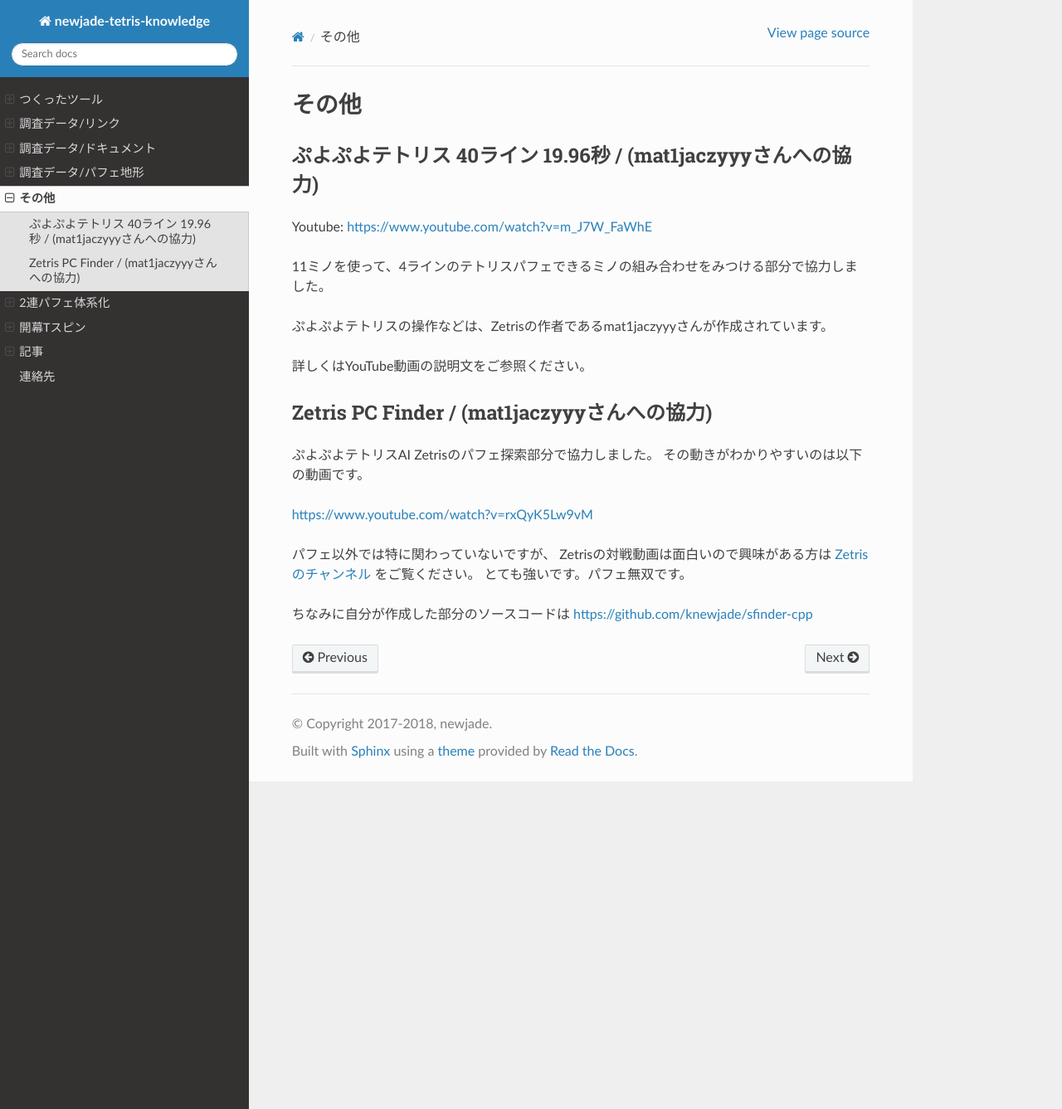
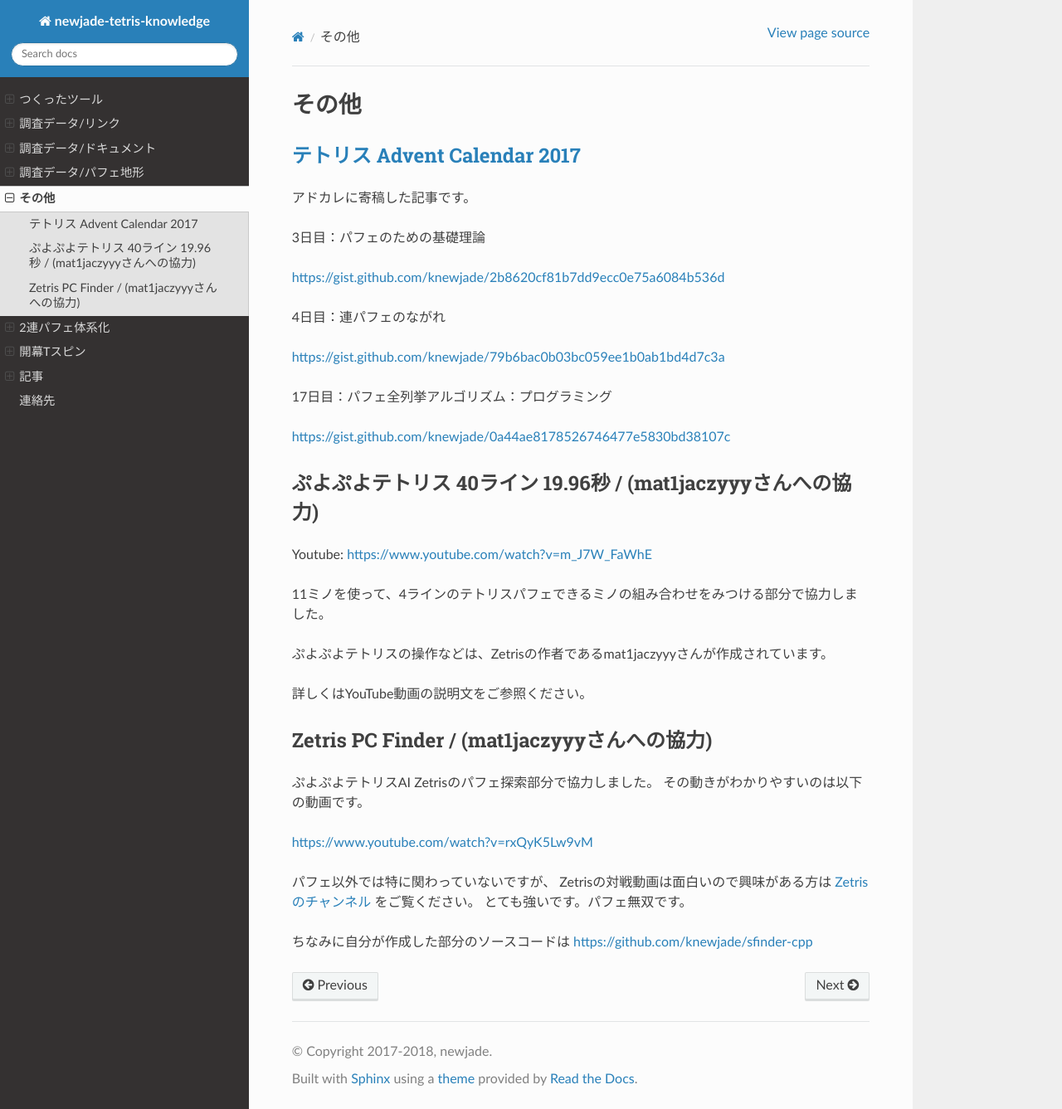
Before and after one commit to knewjade/tetris-knowledge-sphinx, a Sphinx documentation site: the page built from source/other.rst, in a window 1280 px wide and 1337 px high. Shown: the whole window at 83% size. Built offline with Sphinx 7.4.7 and the Read the Docs theme 2.0.0, drawn with Linux system fonts in a browser that asks for light colours.

Commit message:
Update other.rst

```diff
--- a/source/other.rst
+++ b/source/other.rst
@@ -1,6 +1,24 @@
 ========================
 その他
 ========================
+
+`テトリス Advent Calendar 2017 <https://adventar.org/calendars/2379>`_
+=========================================================================
+
+アドカレに寄稿した記事です。
+
+3日目：パフェのための基礎理論
+
+https://gist.github.com/knewjade/2b8620cf81b7dd9ecc0e75a6084b536d
+
+4日目：連パフェのながれ
+
+https://gist.github.com/knewjade/79b6bac0b03bc059ee1b0ab1bd4d7c3a
+
+17日目：パフェ全列挙アルゴリズム：プログラミング
+
+https://gist.github.com/knewjade/0a44ae8178526746477e5830bd38107c
+
 
 ぷよぷよテトリス 40ライン 19.96秒 / (mat1jaczyyyさんへの協力)
 ===================================================================
```
